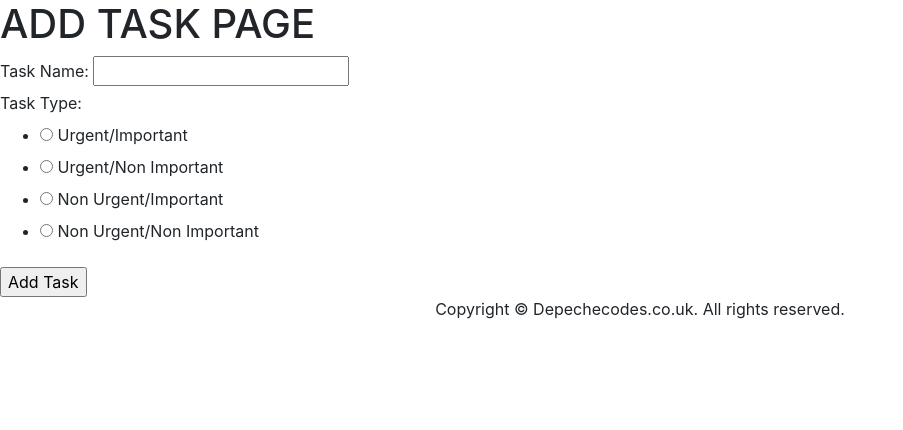
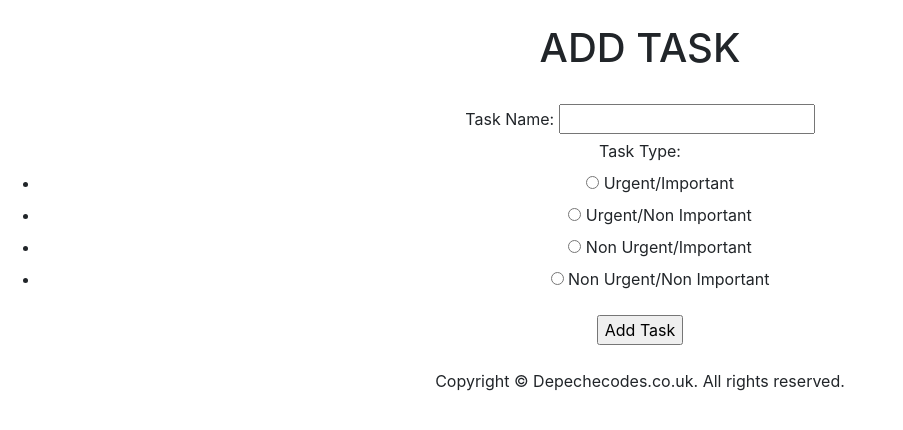
Before and after one commit to Sam-Ian/Eisenhowers-Quadrant, a Flask app: page /add-task in a window 1280 px wide. Shown: the part 56-486 px from the top of the page, without its empty margins (0-903 px from the left). Run offline with Flask 2, Linux system fonts and the light colour scheme; some libraries are stand-ins or nearby versions.

Commit message:
Done some formatting

```diff
--- a/myapp/templates/add_task.html
+++ b/myapp/templates/add_task.html
@@ -1,8 +1,10 @@
 {% extends "base.html" %}
 
 {% block content %}
-
-<h1>ADD TASK PAGE</h1>
+<center>
+<br>
+<h1>ADD TASK</h1>
+<br>
 <form method="POST">
 {{ template_form.hidden_tag() }}
 {{ template_form.task_name.label }}
@@ -12,6 +14,7 @@
 {{ template_form.task_type }}
 {{ template_form.submit_task() }}
 </form>
-
+<br>
+</center>
 
 {% endblock %}
--- a/myapp/templates/completed_tasks.html
+++ b/myapp/templates/completed_tasks.html
@@ -1,7 +1,11 @@
 {% extends "base.html" %}
 {% block content %}
+<center>
+    <br>
 <h1>COMPLETED TASKS</h1>
+<br>
 <h4>You have {{ task_length }} completed tasks</h4>
+<br>
 <table>
     <tr>
         <th>Task</th>
@@ -18,4 +22,6 @@
         </tr>
         {% endfor %}
 </table>
+<br>
+</center>
 {% endblock %}
```
Also changed, not shown: myapp/templates/view_tasks.html (+6 -2 lines).
